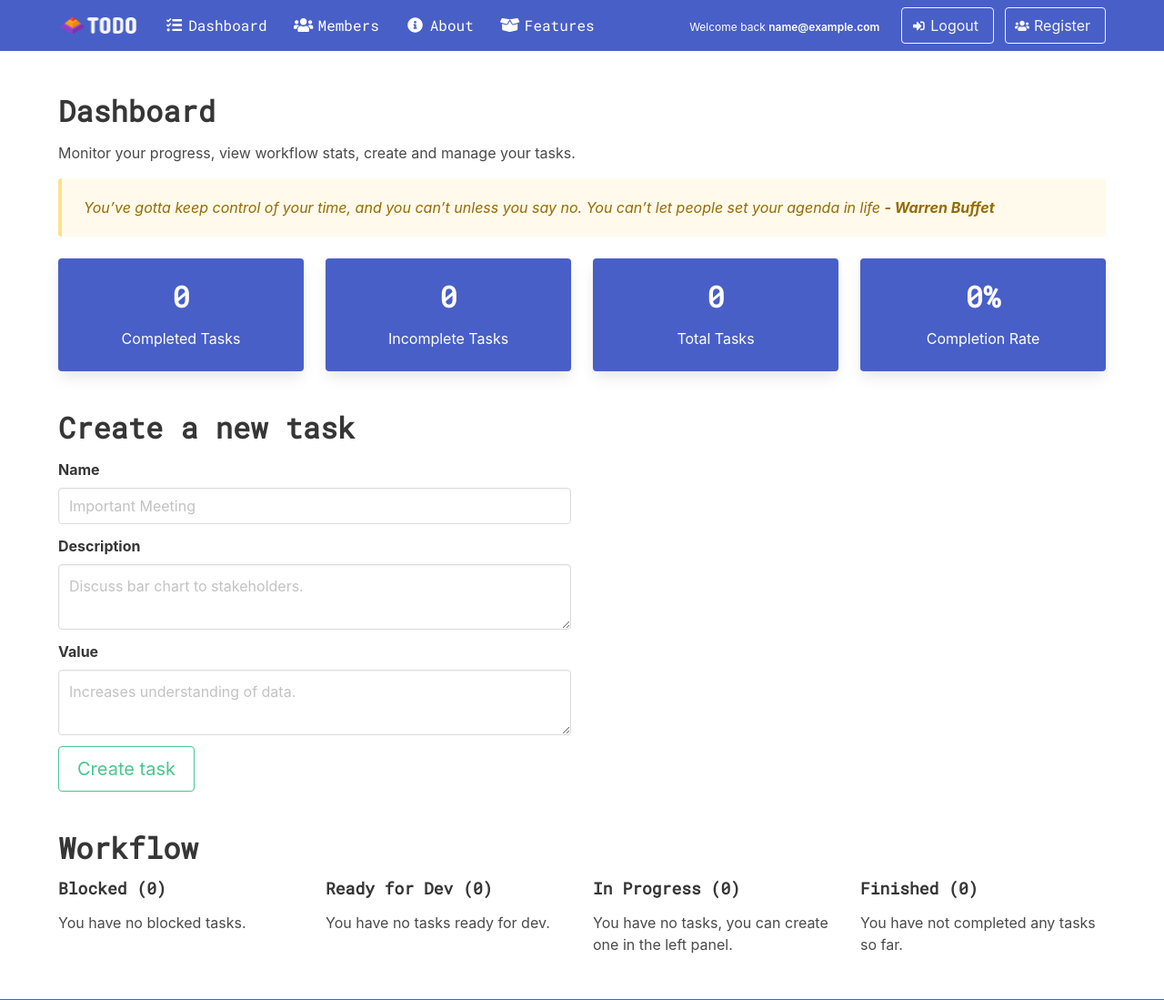
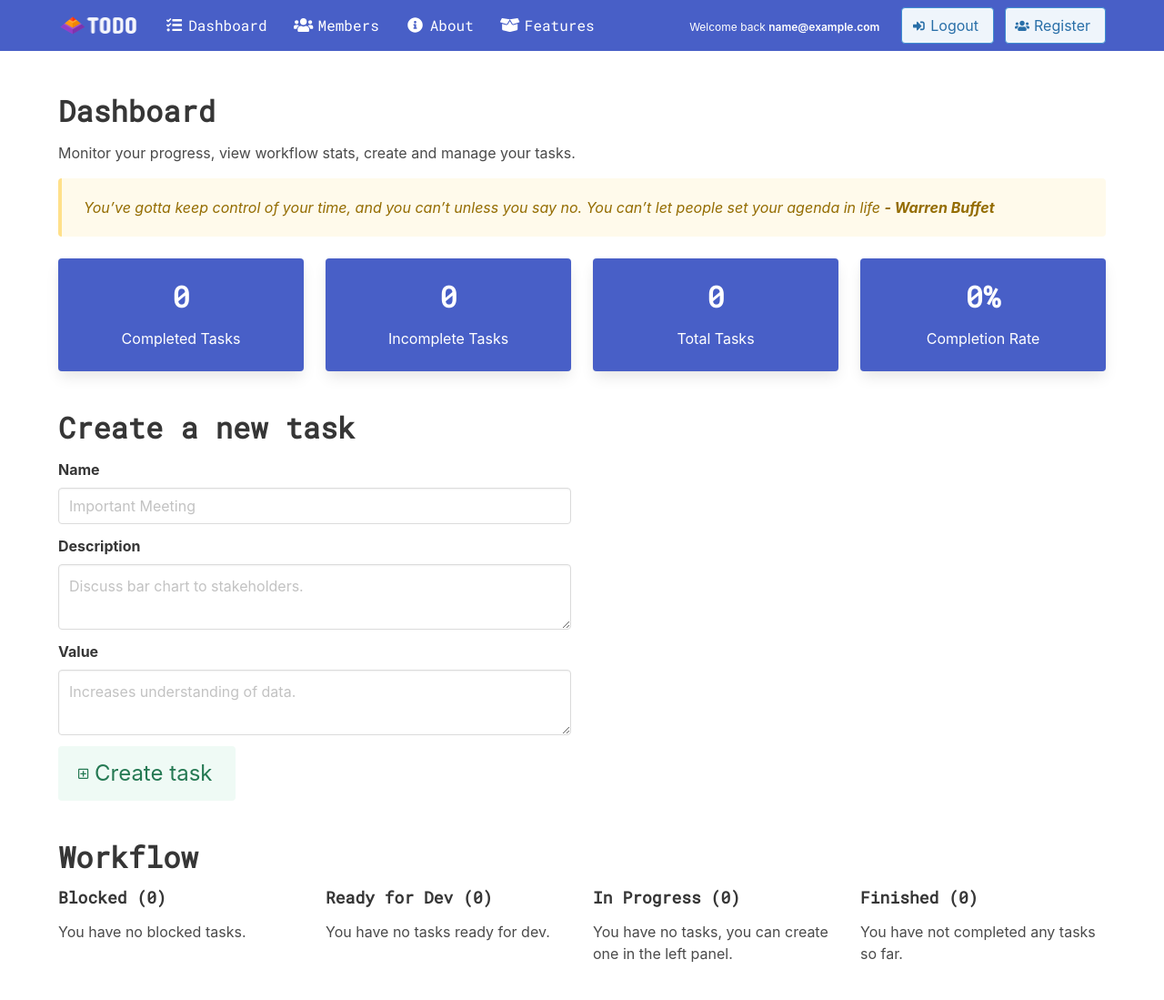
Before and after one commit to danielc92/flask-todo, a Flask app: page / in a window 1280 px wide. Shown: the top 1099 px of the page at 91% size. Run offline with Flask 2, Linux system fonts and the light colour scheme; the visitor is signed in with stand-in values (Sample User, id 1); data that the repository does not hold is empty; parts of the project's set-up code (start-up, migrations or seed data) failed here and were passed over; some libraries are stand-ins or nearby versions.

Commit message:
Changed button styles on board

```diff
--- a/templates/board/board.html
+++ b/templates/board/board.html
@@ -33,6 +33,7 @@
                 {% endfor %}
                 {% endfor %}
             </section>
+
             <h1 class="cf-one">Create a new task</h1>
             <section class="columns">
                 <article class="column is-half">
@@ -50,10 +51,17 @@
                             <textarea rows="2" class="textarea" required name="task-value" type="text" class="input" placeholder="Increases understanding of data."></textarea>
                         </div>
                         <div class="field">
-                            <button class="button is-outlined is-success is-medium">Create task</button></div>
+                            <button class="button is-light is-success is-large">
+                                    <span class="icon">
+                                        <i class="far fa-plus-square"></i>
+                                    </span>
+                                    <span>Create task</span>
+                            </button>
+                        </div>
                     </form>
                 </article>
             </section>
+
             <h1 class="cf-one" id="piles">Workflow</h1>
             <section class="columns">
 
--- a/templates/layout/navbar.html
+++ b/templates/layout/navbar.html
@@ -39,7 +39,7 @@
                     <div class="field is-grouped">
                         {% if session['logged_in'] %}
                         <p class="control">
-                            <a class="button is-outlined is-light" href="{{ url_for('logout') }}">
+                            <a class="button is-outlined is-light is-info" href="{{ url_for('logout') }}">
                                 <span class="icon">
                                     <i class="fas fa-sign-in-alt"></i>
                                 </span>
@@ -48,7 +48,7 @@
                         </p>
                         {% else %}
                         <p class="control">
-                            <a class="button is-outlined is-light" href="{{ url_for('login') }}">
+                            <a class="button is-outlined is-light is-info" href="{{ url_for('login') }}">
                                 <span class="icon">
                                     <i class="fas fa-sign-in-alt"></i>
                                 </span>
@@ -57,7 +57,7 @@
                         </p>
                         {% endif %}
                         <p class="control">
-                            <a class="button is-outlined is-light" href="{{ url_for('register') }}">
+                            <a class="button is-outlined is-light is-info" href="{{ url_for('register') }}">
                                 <span class="icon">
                                     <i class="fas fa-users"></i>
                                 </span>
```
